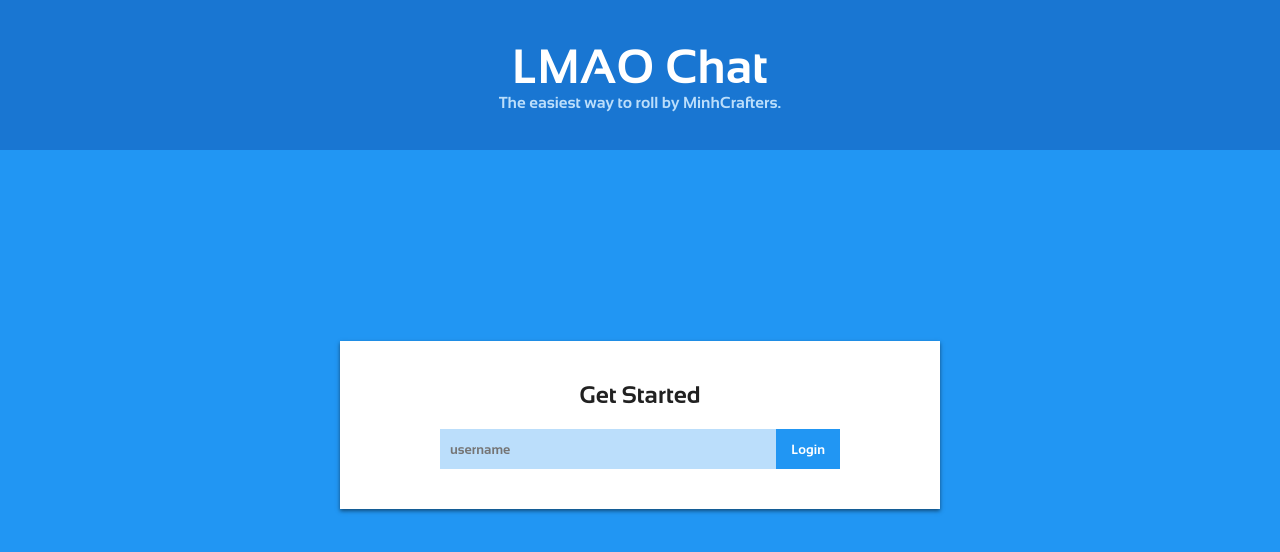
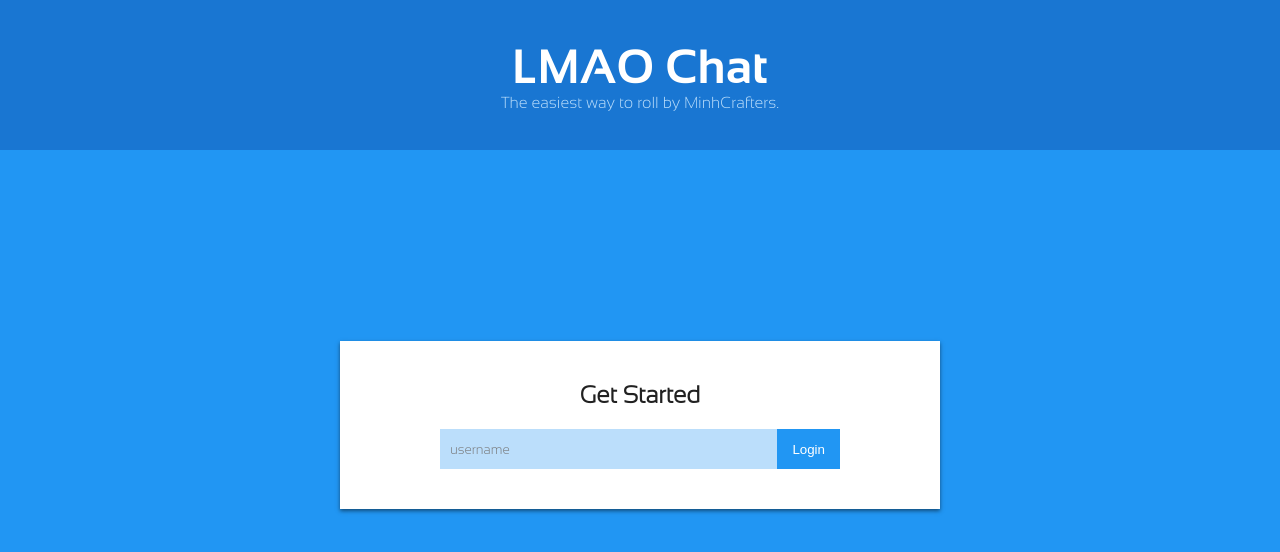
Before and after one commit to MinhCrafters/lmao-chat, a website: page public/index.html in a window 1280 px wide. Drawn offline with nearby package versions, Linux system fonts and the light colour scheme; no server answers.

Commit message:
make it better

```diff
--- a/public/app.css
+++ b/public/app.css
@@ -26,17 +26,22 @@
 }
 
 body {
-	font-family: bold, thin;
+	font-family: thin;
 	color: var(--primary-text);
 }
 
-* {
-	font-family: bold, thin;
+h1 {
+	font-family: bold;
+}
+
+input {
+	font-family: thin;
 }
 
 p {
 	word-wrap: break-word;
 	word-break: break-all;
+	font-family: thin;
 }
 
 input {
```
